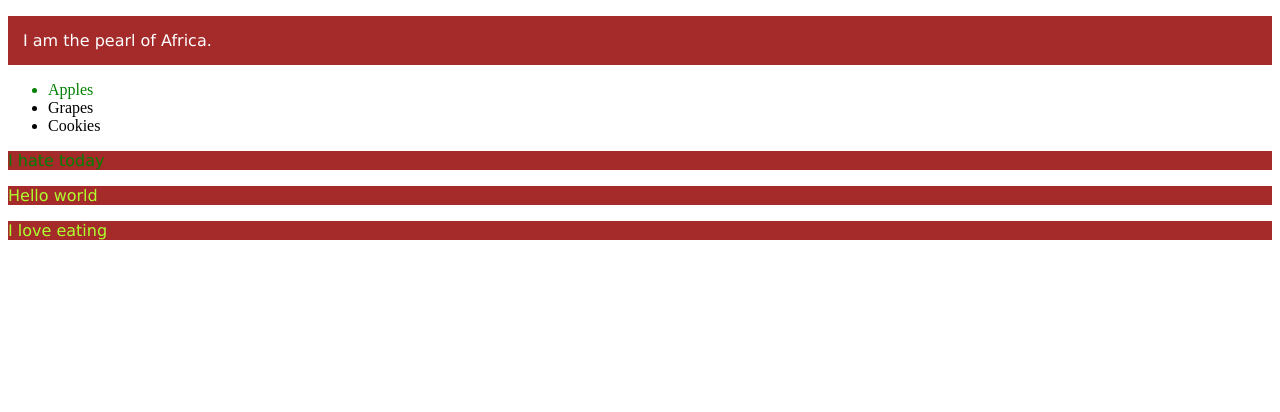
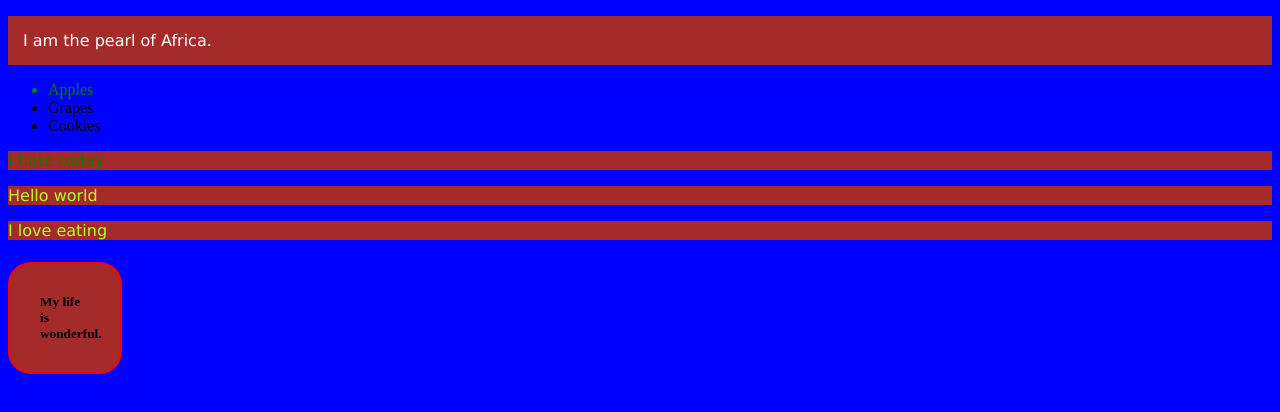
Before and after one commit to Daph-daph8/FrontEnd, a plain HTML site: page country.html in a window 1280 px wide. Drawn offline with Linux system fonts and the light colour scheme.

Commit message:
Yeah css

```diff
--- a/country.html
+++ b/country.html
@@ -4,10 +4,19 @@
     <meta charset="UTF-8">
     <meta name="viewport" content="width=device-width, initial-scale=1.0">
     <title>Document</title>
+    <link rel="stylesheet" href="index.css">
     <style>
         p{
             color: greenyellow; background-color: brown !important;
             font-family: 'Lucida Sans', 'Lucida Sans Regular', 'Lucida Sans Unicode', Geneva, Verdana, sans-serif;
+        }
+        h5{
+            background-color: brown;
+            color: black;
+            width: 50px;
+            padding: 30px;
+            border: 2px red solid;
+            border-radius: 20%;
         }
     </style>
 </head>
@@ -21,5 +30,6 @@
     <p style="color: green;">I hate today</p>
     <p>Hello world</p>
     <p>I love eating</p>
+    <h5>My life is wonderful.</h5>
 </body>
 </html>
--- /dev/null
+++ b/index.css
@@ -0,0 +1,6 @@
+body{
+    background-color: blue;
+}
+h1{
+    color: greenyellow;
+}
```
Also changed, not shown: friendspage.html (+1 -1 lines), index.html (+1 -0 lines).
